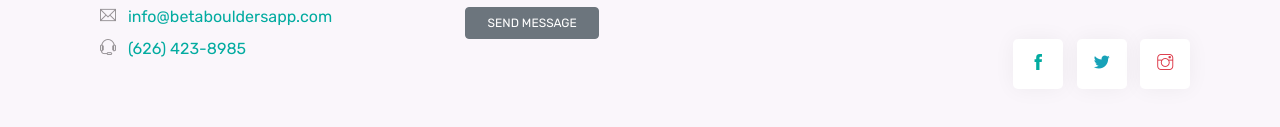
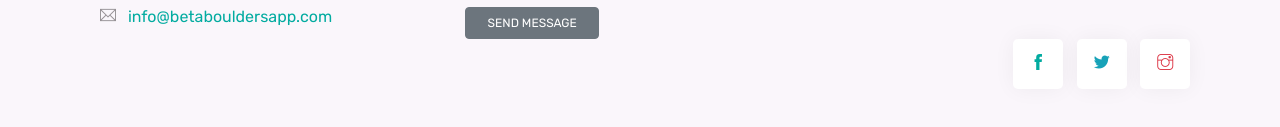
Before and after one commit to kiddmit3/betaboulders, a plain HTML site: page gyms.html in a window 1280 px wide. Shown: the part 5548-5675 px from the top of the page. Drawn offline with nearby package versions, Linux system fonts and the light colour scheme.

Commit message:
Update gyms.html

```diff
--- a/gyms.html
+++ b/gyms.html
@@ -389,11 +389,6 @@
                                 <span class="ti-email mr-2"></span> <a class="mr-4" href="mailto:info@betabouldersapp.com">info@betabouldersapp.com</a>
                             </p>
                         </div>
-                        <div class="d-block d-sm-inline-block mb-3">
-                            <p class="mb-3">
-                                <span class="ti-headphone-alt mr-2"></span> <a href="tel:6264238985">(626) 423-8985</a>
-                            </p>
-                        </div>
                     </div>
                 </div>
                 <div class="col-lg-8">
```
